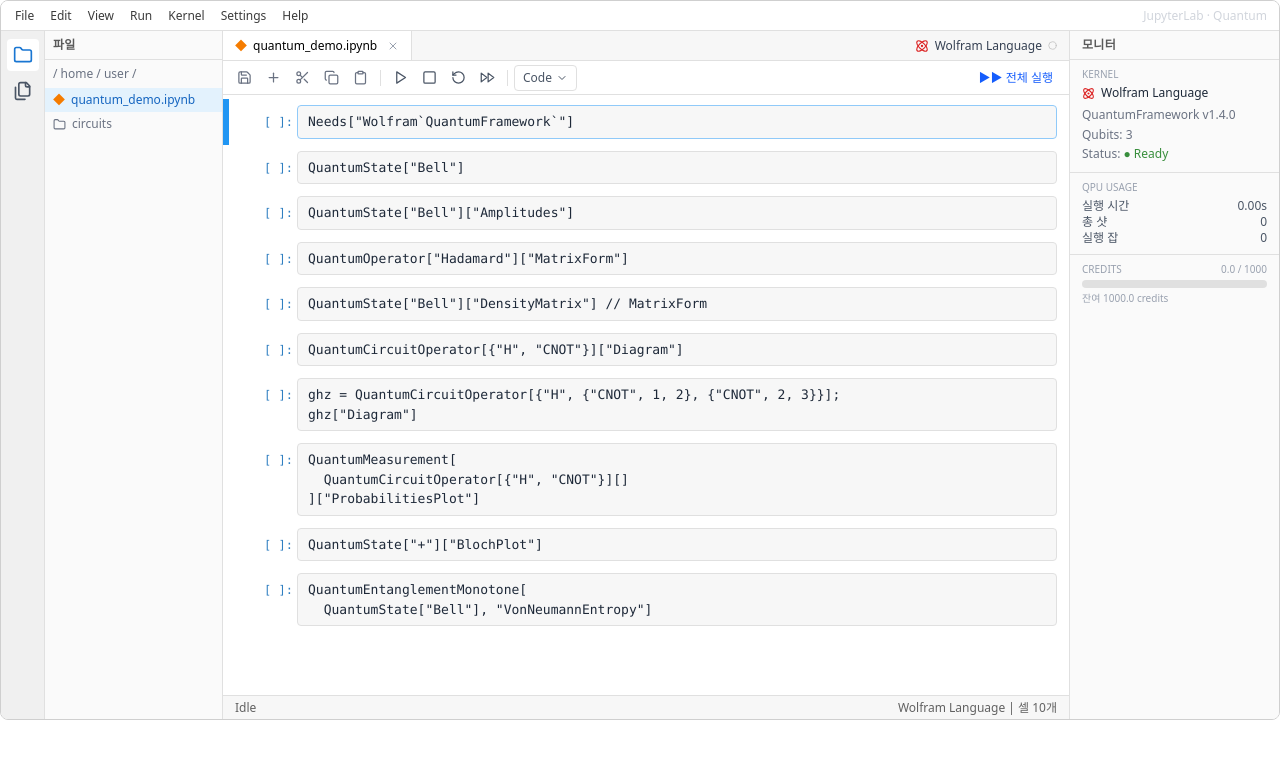
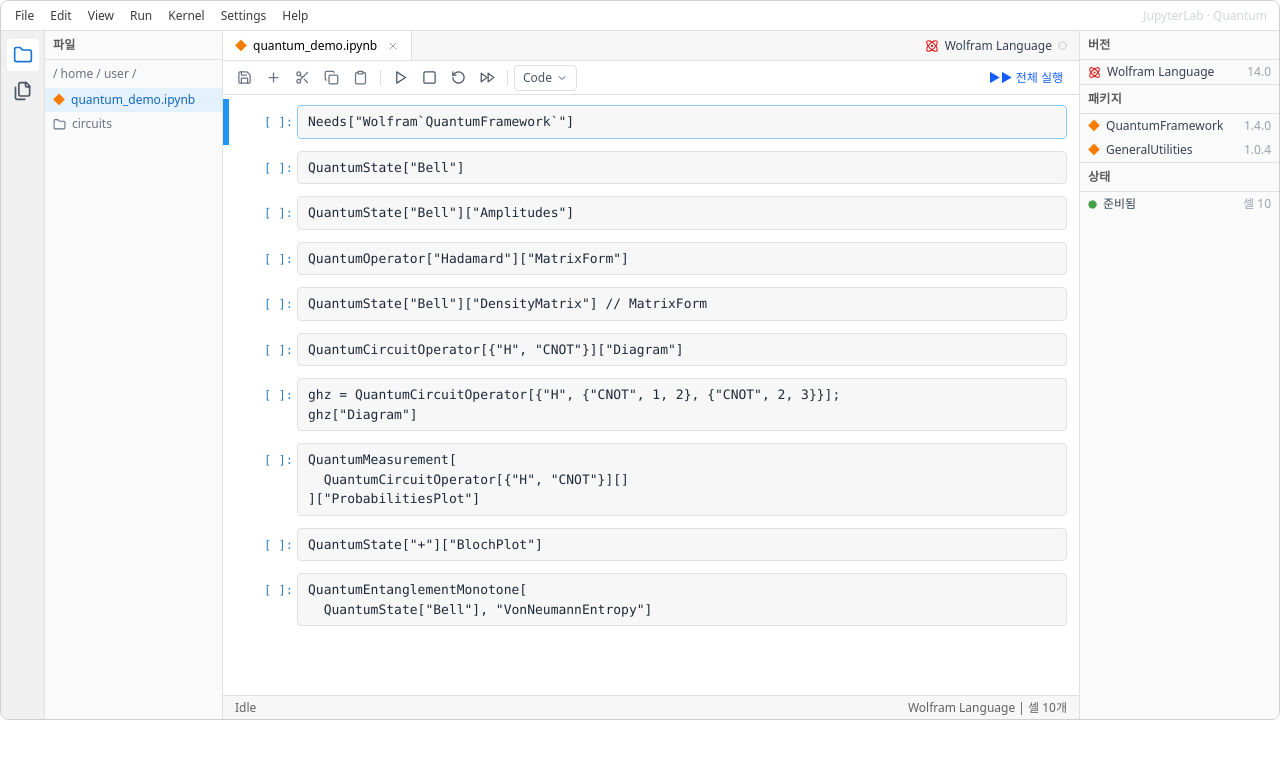
Before and after one commit to yomyomiii/wolfram-jupyter-demo, a React (Vite) app: page / in a window 1280 px wide. Shown: the top 758 px of the page. Built offline with nearby package versions, Linux system fonts and the light colour scheme; the HTML template or start-up script is replaced by a standard one.

Commit message:
Refine right panel: version, packages, status only (match left panel style)

```diff
--- a/src/App.tsx
+++ b/src/App.tsx
@@ -483,35 +483,35 @@
         </div>
 
         {(() => {
-          const isQuantum = kernel.id === "wl";
-          const doneCells = cells.filter((c) => c.status === "done" && c.output);
-          const qCells = isQuantum ? doneCells.length : 0;
-          const shotsPerJob = 1024;
-          const totalShots = qCells * shotsPerJob;
-          const qpuMs = qCells * 440;
-          const creditLimit = 1000;
-          const creditUsed = Math.min(creditLimit, totalShots * 0.01);
-          const creditPct = (creditUsed / creditLimit) * 100;
+          const kernelVersion = { wl: "14.0", py: "3.12", jl: "1.10" }[kernel.id] || "—";
+          const packages = kernel.id === "wl"
+            ? [{ name: "QuantumFramework", version: "1.4.0" }, { name: "GeneralUtilities", version: "1.0.4" }]
+            : kernel.id === "py"
+              ? [{ name: "qiskit", version: "1.0.2" }, { name: "numpy", version: "1.26.4" }]
+              : [{ name: "Yao", version: "0.8.10" }];
           return (
-            <aside className="border-l shrink-0 flex flex-col text-xs" style={{ ...tb, width: 210, background: "#fafafa", color: "#3c3c3c" }}>
-              <div className="px-3 py-1.5 font-semibold border-b tracking-wide" style={{ ...tb, color: "#5a5a5a" }}>모니터</div>
-              <div className="px-3 py-2 border-b" style={tb}>
-                <div className="text-[10px] uppercase text-gray-400 mb-1">Kernel</div>
-                <div className="flex items-center gap-1.5 mb-1"><KIcon size={13} style={{ color: kernel.color }} /><span className="text-gray-800">{kernel.name}</span></div>
-                <div className="text-gray-500 leading-relaxed">QuantumFramework v1.4.0<br/>Qubits: {isQuantum ? 3 : "—"}<br/>Status: <span style={{ color: busy ? "#fb8c00" : "#388e3c" }}>{busy ? "● Running" : "● Ready"}</span></div>
+            <aside className="border-l shrink-0 flex flex-col" style={{ ...tb, width: 200, background: "#fafafa" }}>
+              <div className="px-2 py-1.5 text-xs font-semibold tracking-wide border-b" style={{ ...tb, color: "#5a5a5a" }}>버전</div>
+              <div className="flex items-center gap-1.5 px-2 py-1 text-xs text-gray-700">
+                <KIcon size={13} style={{ color: kernel.color }} />
+                <span>{kernel.name}</span>
+                <span className="ml-auto text-gray-400">{kernelVersion}</span>
               </div>
-              <div className="px-3 py-2 border-b" style={tb}>
-                <div className="text-[10px] uppercase text-gray-400 mb-1">QPU Usage</div>
-                <div className="flex justify-between text-gray-600"><span>실행 시간</span><span className="tabular-nums">{(qpuMs / 1000).toFixed(2)}s</span></div>
-                <div className="flex justify-between text-gray-600"><span>총 샷</span><span className="tabular-nums">{totalShots.toLocaleString()}</span></div>
-                <div className="flex justify-between text-gray-600"><span>실행 잡</span><span className="tabular-nums">{qCells}</span></div>
-              </div>
-              <div className="px-3 py-2">
-                <div className="flex justify-between text-[10px] uppercase text-gray-400 mb-1"><span>Credits</span><span className="tabular-nums">{creditUsed.toFixed(1)} / {creditLimit}</span></div>
-                <div className="w-full h-2 rounded overflow-hidden" style={{ background: "#e0e0e0" }}>
-                  <div style={{ width: `${creditPct}%`, height: "100%", background: creditPct > 80 ? "#e53935" : creditPct > 50 ? "#fb8c00" : "#43a047", transition: "width 0.3s" }} />
+
+              <div className="px-2 py-1.5 text-xs font-semibold tracking-wide border-b border-t" style={{ ...tb, color: "#5a5a5a" }}>패키지</div>
+              {packages.map((p) => (
+                <div key={p.name} className="flex items-center gap-1.5 px-2 py-1 text-xs text-gray-700">
+                  <span style={{ color: "#f57c00" }}>◆</span>
+                  <span className="truncate">{p.name}</span>
+                  <span className="ml-auto text-gray-400">{p.version}</span>
                 </div>
-                <div className="mt-1 text-gray-400 text-[10px]">잔여 {(creditLimit - creditUsed).toFixed(1)} credits</div>
+              ))}
+
+              <div className="px-2 py-1.5 text-xs font-semibold tracking-wide border-b border-t" style={{ ...tb, color: "#5a5a5a" }}>상태</div>
+              <div className="flex items-center gap-1.5 px-2 py-1 text-xs text-gray-700">
+                <Circle size={9} style={{ color: busy ? "#fb8c00" : "#43a047", fill: busy ? "#fb8c00" : "#43a047" }} />
+                <span>{busy ? "실행 중" : "준비됨"}</span>
+                <span className="ml-auto text-gray-400">셀 {cells.length}</span>
               </div>
             </aside>
           );
```
